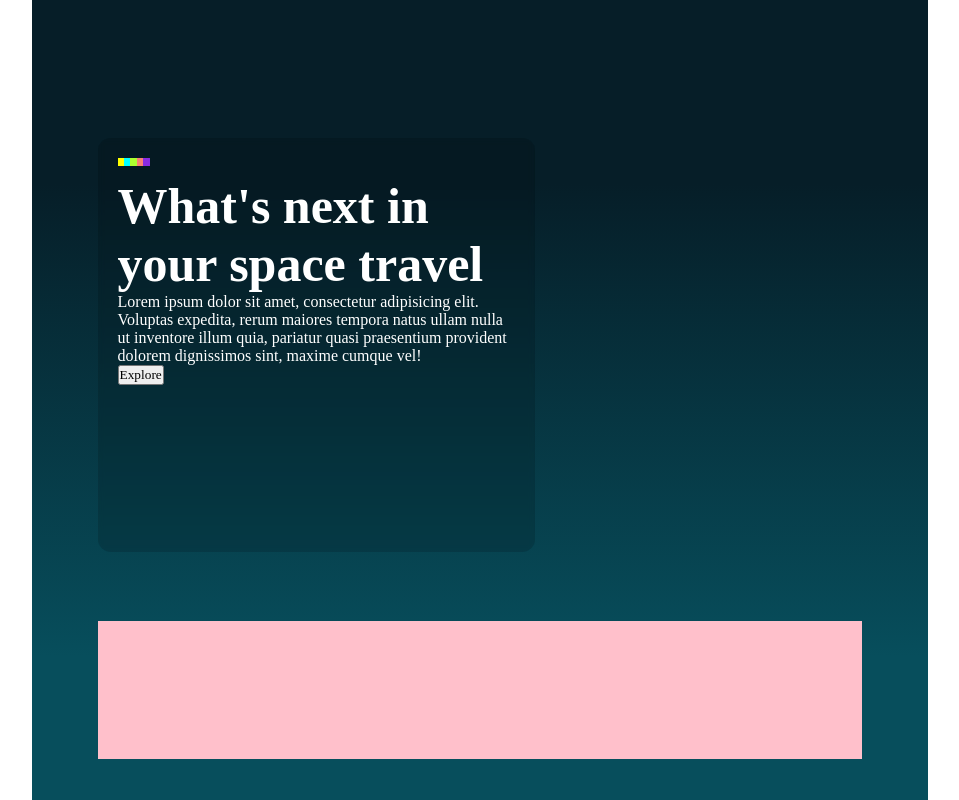
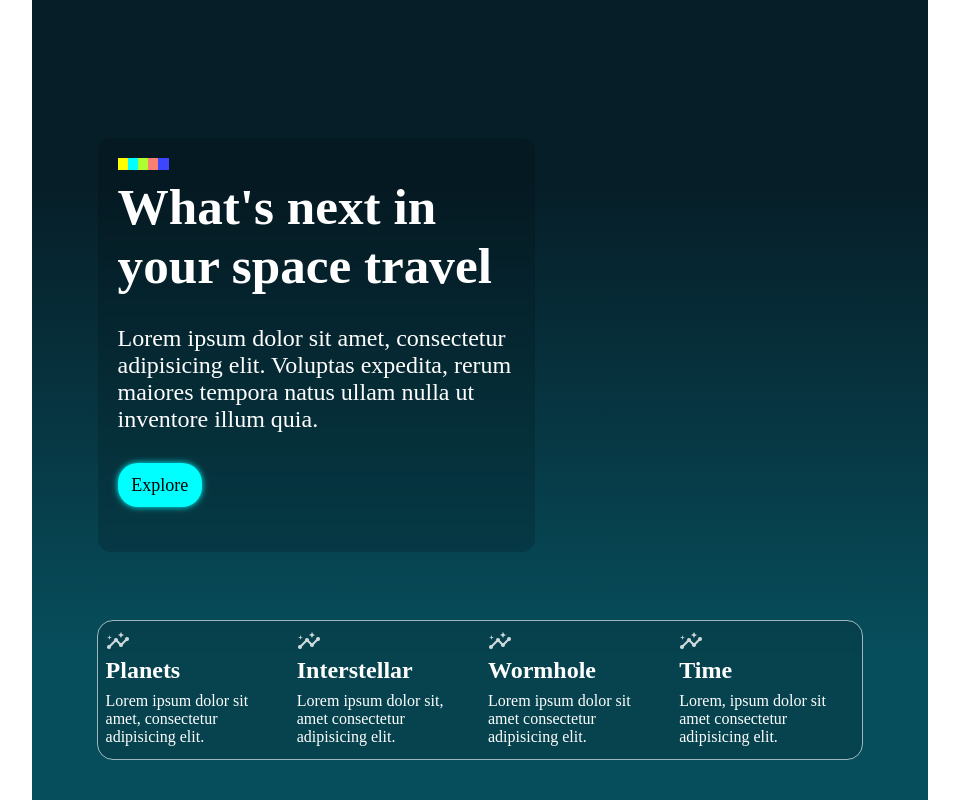
Before and after one commit to VeronicaRuizBautista/landingPages, a plain HTML site: page index.html in a window 1280 px wide. Shown: the whole page, without its empty margins (160-1119 px from the left). Drawn offline with Linux system fonts and the light colour scheme.

Commit message:
feat: :white_check_mark: Se termino el ejercicio 16
Se agrego la estructura de html y css completa.

```diff
--- a/css/style.css
+++ b/css/style.css
@@ -43,33 +43,69 @@ body {
     color: var(--color-blanco);
 }
 .cajas{
+    outline: 0.5px solid var(--blanco-transparente);
+    border-radius: 15px;
     grid-area: cajas;
-    background-color: pink;
+    background-color: rgba(0, 0, 0, 0.137);
+    backdrop-filter: blur(3px);
     z-index: 10;
+    display: grid;
+    grid-template-columns: repeat(4, 1fr);
+    grid-area:
+    "cont1 cont2 cont3 cont4"
+    ;
+}
+.cajas div {
+    padding: 8px;
+    color: var(--color-blanco);
+}
+.cajas div p {
+    padding-top: 8px;
 }
 .container .ilera1{
     display: flex;
     height: 5%;
 }
 .container .ilera1 div{
-    width: 0.5vw;
-    height: 1vh;
+    width: 0.8vw;
+    height: 1.5vh;
 }
 .c1{
-    background-color: yellow;
+    background-color: var(--color-amarillo);
 }
 .c2{
-    background-color: aqua;
+    background-color: var(--color-aqua);
 }
 .c3 {
-    background-color: greenyellow;
+    background-color: var(--green-yellow);
 }
 .c4 {
-    background-color: salmon;
+    background-color: var(--color-salmon);
 }
 .c5 {
-    background-color: blueviolet;
+    background-color: var(--cuadro-azul);
 }
 .container h1 {
-    font-size:50px;
+    font-size:4vw;
 }
+.container p {
+    padding-top: 30px;
+    font-size: x-large;
+}
+.cajaboton {
+    padding-top: 30px;
+}
+.btn {
+    border: none;
+    width: 6.6vw;
+    height: 5.6vh;
+    background-color: var(--color-aqua);
+    border-radius: 20px;
+    font-size: large;
+    box-shadow: 0 0 6px var(--color-aqua);
+    font-family: 'Times New Roman', Times, serif;
+}
+.btn:hover{
+    cursor: pointer;
+    box-shadow: 0 0 10px var(--color-aqua);
+}
--- a/css/variables.css
+++ b/css/variables.css
@@ -1,4 +1,10 @@
 :root {
     --color-blanco:white;
     --color-lateral:#09212C;
+    --blanco-transparente:rgba(255, 255, 255, 0.603);
+    --color-amarillo: yellow;
+    --color-aqua: aqua;
+    --green-yellow:greenyellow;
+    --color-salmon:salmon;
+    --cuadro-azul:#3D45FF;
 }
--- a/index.html
+++ b/index.html
@@ -20,10 +20,33 @@
                 <div class="c5"></div>
             </div>
             <h1>What's next in your space travel</h1>
-            <p>Lorem ipsum dolor sit amet, consectetur adipisicing elit. Voluptas expedita, rerum maiores tempora natus ullam nulla ut inventore illum quia, pariatur quasi praesentium provident dolorem dignissimos sint, maxime cumque vel!</p>
-            <button class="btn">Explore</button>
+            <p>Lorem ipsum dolor sit amet, consectetur adipisicing elit. Voluptas expedita, rerum maiores tempora natus ullam nulla ut inventore illum quia.</p>
+            <div class="cajaboton">
+                <button class="btn">Explore</button>
+            </div>
         </div>
-        <div class="cajas"></div>
+        <div class="cajas">
+            <div class="cont1">
+                <img src="storage/img/Insights.png" alt="">
+                <h2>Planets</h2>
+                <p>Lorem ipsum dolor sit amet, consectetur adipisicing elit.</p>
+            </div>
+            <div class="cont2">
+                <img src="storage/img/Insights.png" alt="">
+                <h2>Interstellar</h2>
+                <p>Lorem ipsum dolor sit, amet consectetur adipisicing elit.</p>
+            </div>
+            <div class="cont3">
+                <img src="storage/img/Insights.png" alt="">
+                <h2>Wormhole</h2>
+                <p>Lorem ipsum dolor sit amet consectetur adipisicing elit.</p>
+            </div>
+            <div class="cont4">
+                <img src="storage/img/Insights.png" alt="">
+                <h2>Time</h2>
+                <p>Lorem, ipsum dolor sit amet consectetur adipisicing elit.</p>
+            </div>
+        </div>
     </div>
 </body>
 </html>
```
Also changed, not shown: storage/img/Insights.png (added).
